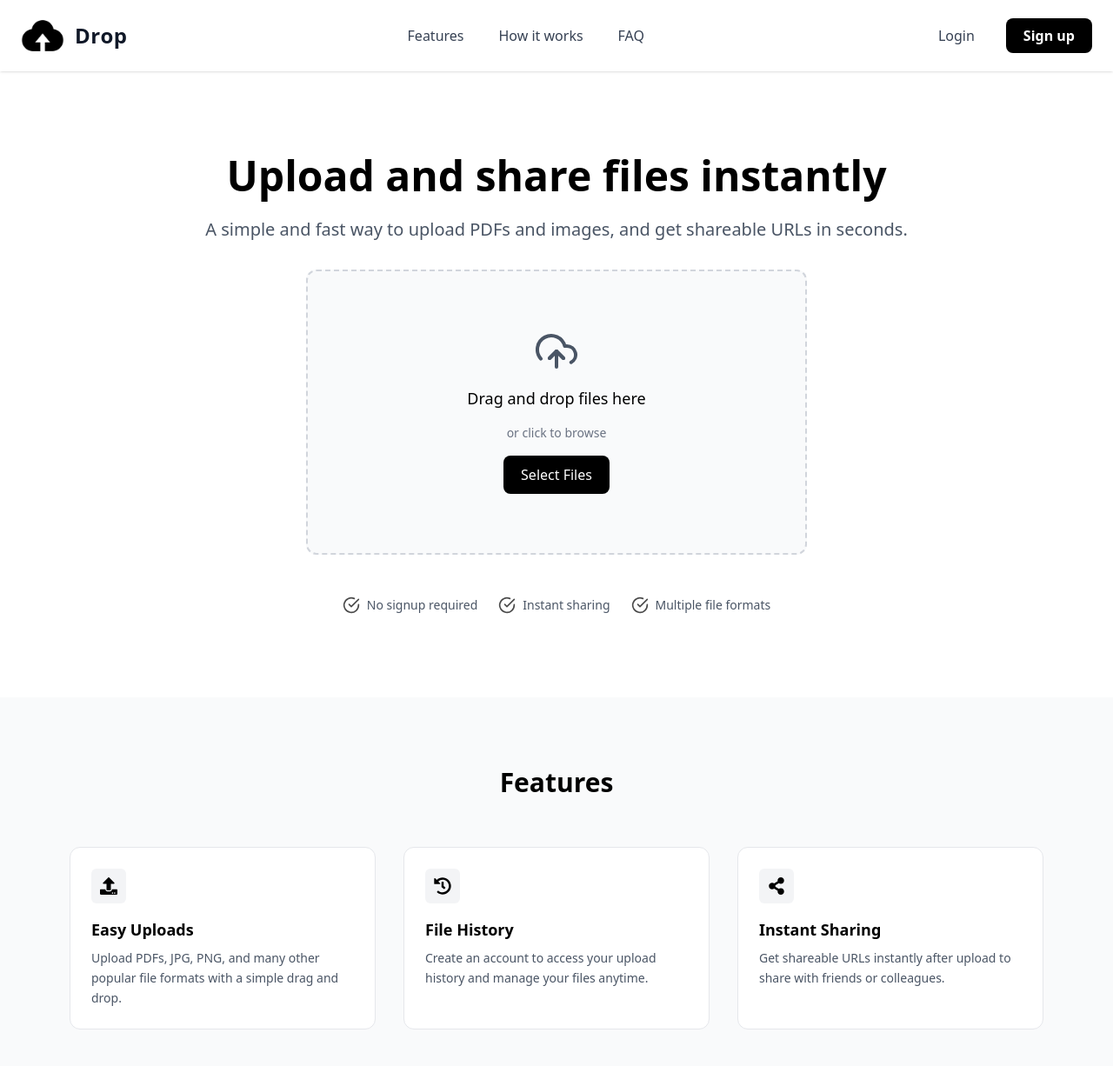
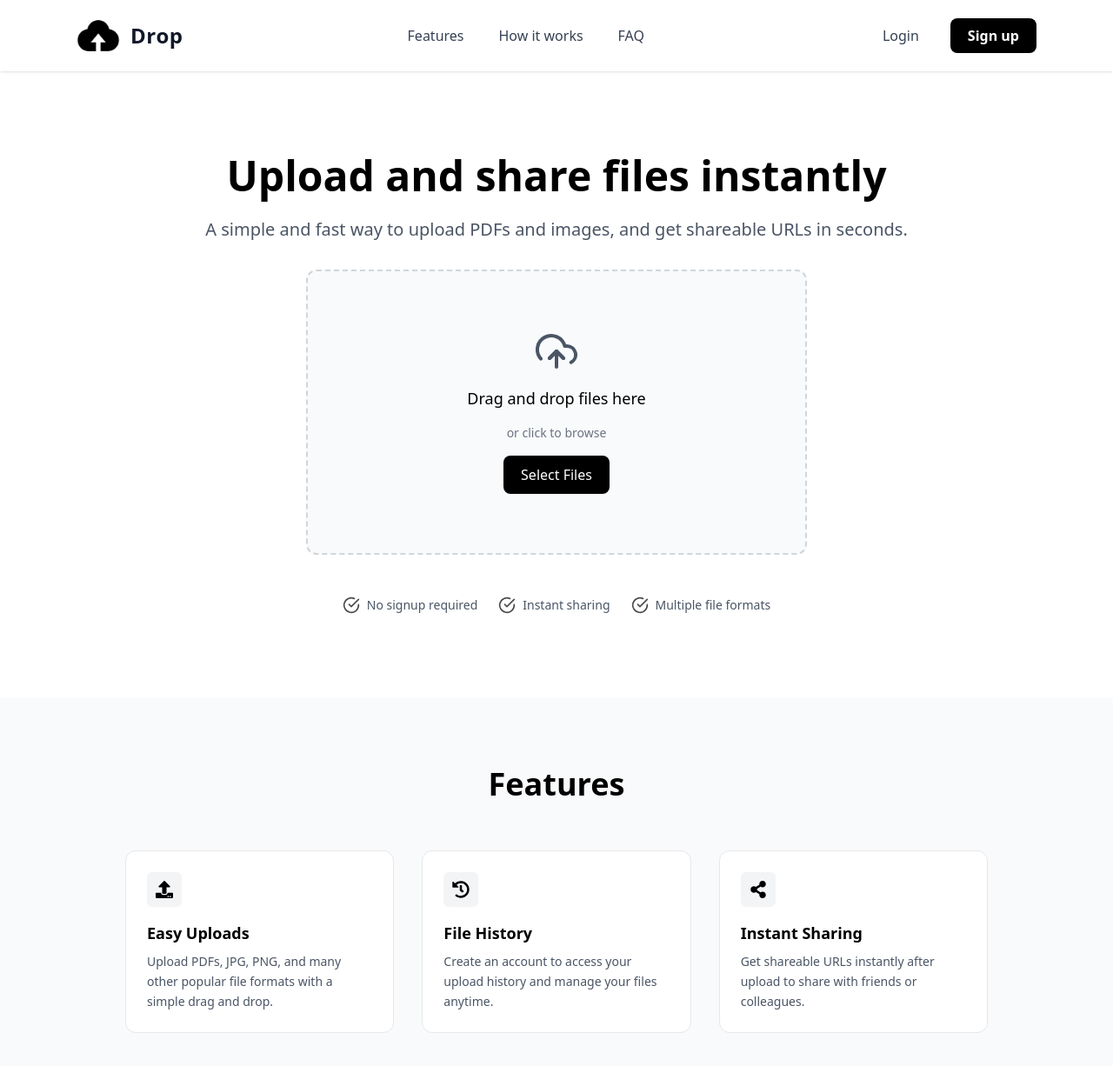
Before and after one commit to Gazi2050/Drop, a Next.js app: page / in a window 1280 px wide. Shown: the top 1226 px of the page at 87% size. Built offline with nearby package versions, Linux system fonts and the light colour scheme.

Commit message:
ui:fix layout

```diff
--- a/src/components/Features.tsx
+++ b/src/components/Features.tsx
@@ -24,8 +24,8 @@ const Features = () => {
 
     return (
         <section id="features" className="py-20 bg-gray-50">
-            <div className="container mx-auto px-4 max-w-6xl">
-                <h2 className="text-3xl font-bold text-center mb-14 text-black">
+            <div className="container mx-auto px-4 max-w-5xl">
+                <h2 className="text-4xl font-bold text-center mb-14 text-black">
                     Features
                 </h2>
 
--- a/src/components/Hero.tsx
+++ b/src/components/Hero.tsx
@@ -96,7 +96,7 @@ const Hero = () => {
     return (
         <section className="py-16 md:py-24 bg-white">
             <div className="container mx-auto px-4">
-                <div className="max-w-6xl mx-auto text-center">
+                <div className="max-w-5xl mx-auto text-center">
                     <h1 className="text-4xl md:text-5xl font-bold mb-6">
                         Upload and share files <span className="text-black">instantly</span>
                     </h1>
--- a/src/components/Navbar.tsx
+++ b/src/components/Navbar.tsx
@@ -19,7 +19,7 @@ const Navbar = () => {
 
     return (
         <header className="bg-white shadow-sm sticky top-0 z-50">
-            <div className="max-w-7xl mx-auto px-6 py-4 flex justify-between items-center">
+            <div className="max-w-6xl mx-auto px-6 py-4 flex justify-between items-center">
                 {/* Logo */}
                 <Link
                     href="/"
@@ -38,7 +38,7 @@ const Navbar = () => {
                         <Link
                             key={name}
                             href={href}
-                            className="text-gray-700 hover:bg-gray-200 rounded-md px-3 py-2 font-medium transition-all duration-300 ease-in-out hover:scale-[1.05] focus:outline-none focus:ring-2 focus:ring-offset-2 focus:ring-black"
+                            className="text-gray-700 hover:bg-gray-200 rounded-md px-3 py-2 font-medium transition-all duration-300 ease-in-out hover:scale-[1.05] "
                         >
                             {name}
                         </Link>
```
